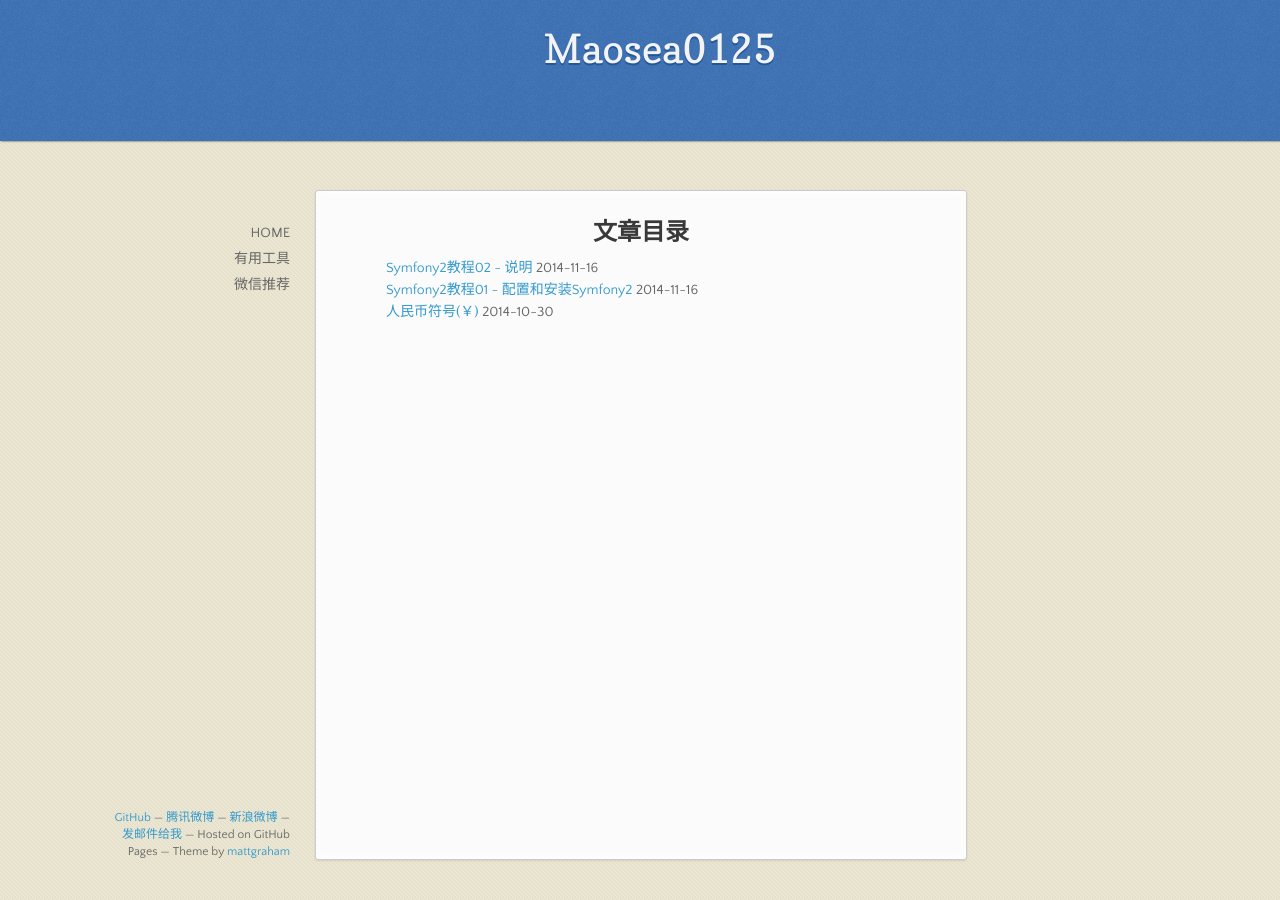
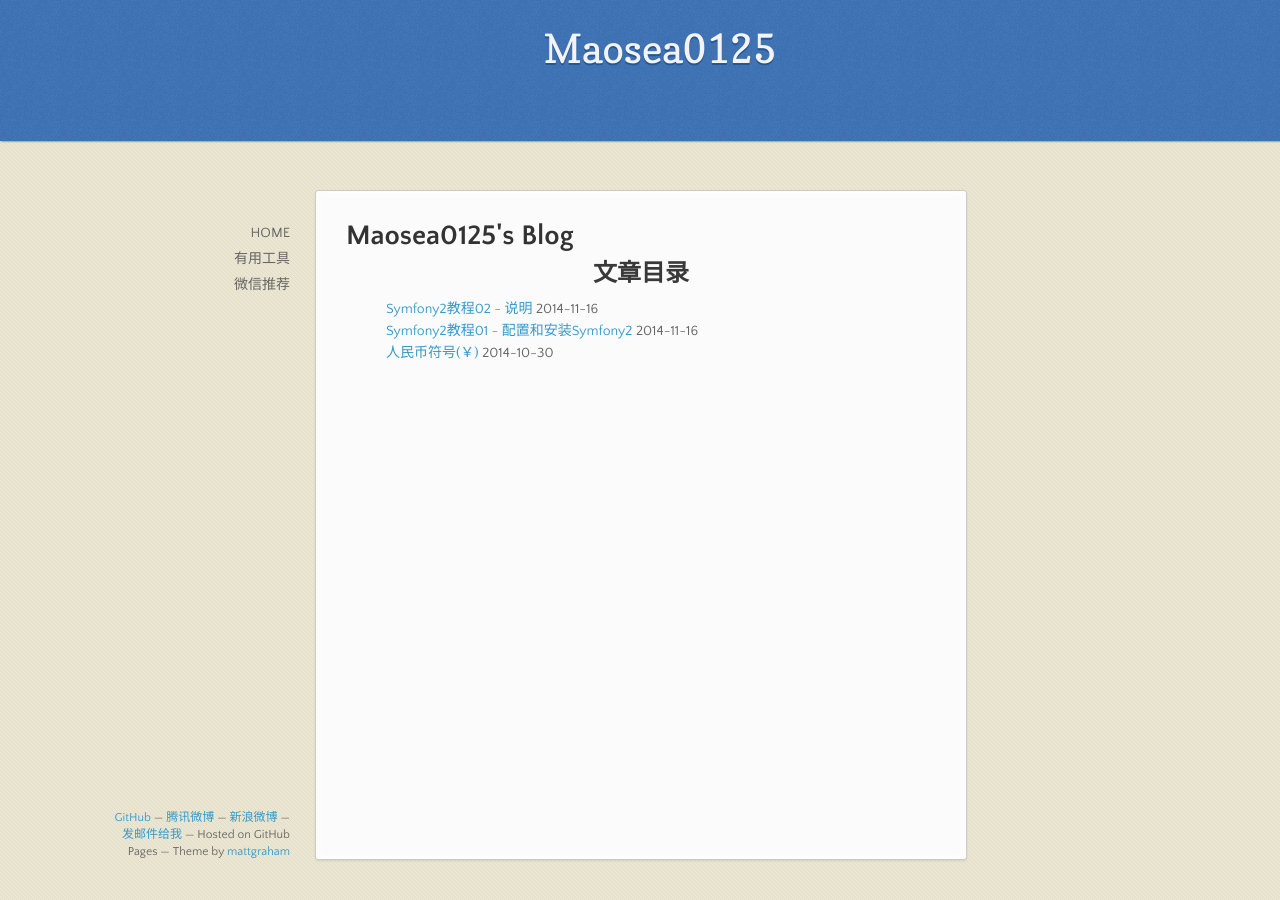
Before and after one commit to maosea0125/maosea0125.github.io, a Jekyll site: the page built from index.html, in a window 1280 px wide. Built offline with Jekyll 4.4.1, drawn with Linux system fonts in a browser that asks for light colours; Markdown is read by kramdown in place of the engine named in the settings.

Commit message:
update layout

```diff
--- a/_layouts/default.html
+++ b/_layouts/default.html
@@ -27,7 +27,10 @@
                 <li>有用工具</li>
                 <li>微信推荐</li>
             </ul></nav>
-            <section>{{ content }}</section>
+            <section>
+                <h1>{{ page.title }}</h2>
+                {{ content }}
+            </section>
             <footer>
                 <p>
                     <small>
```
